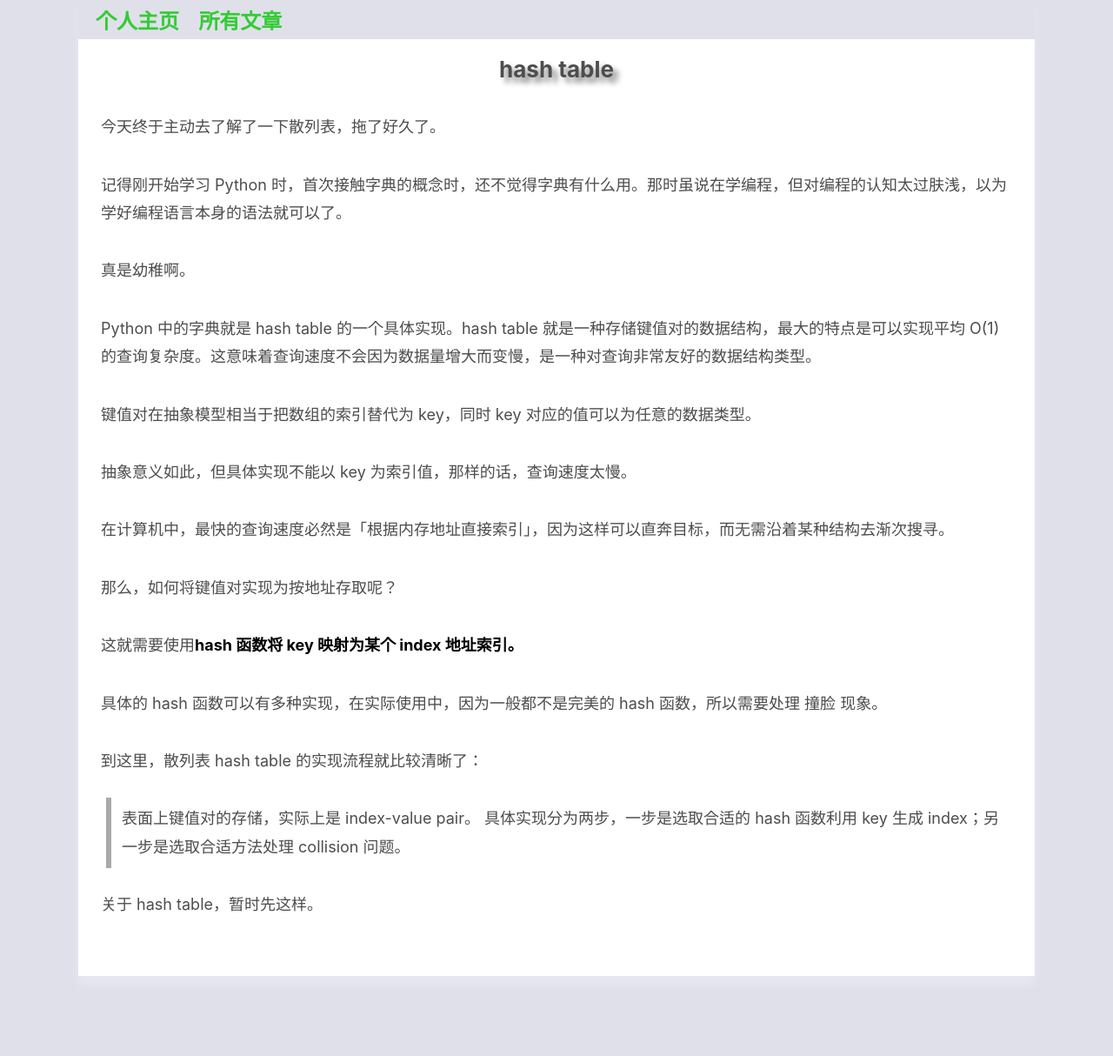
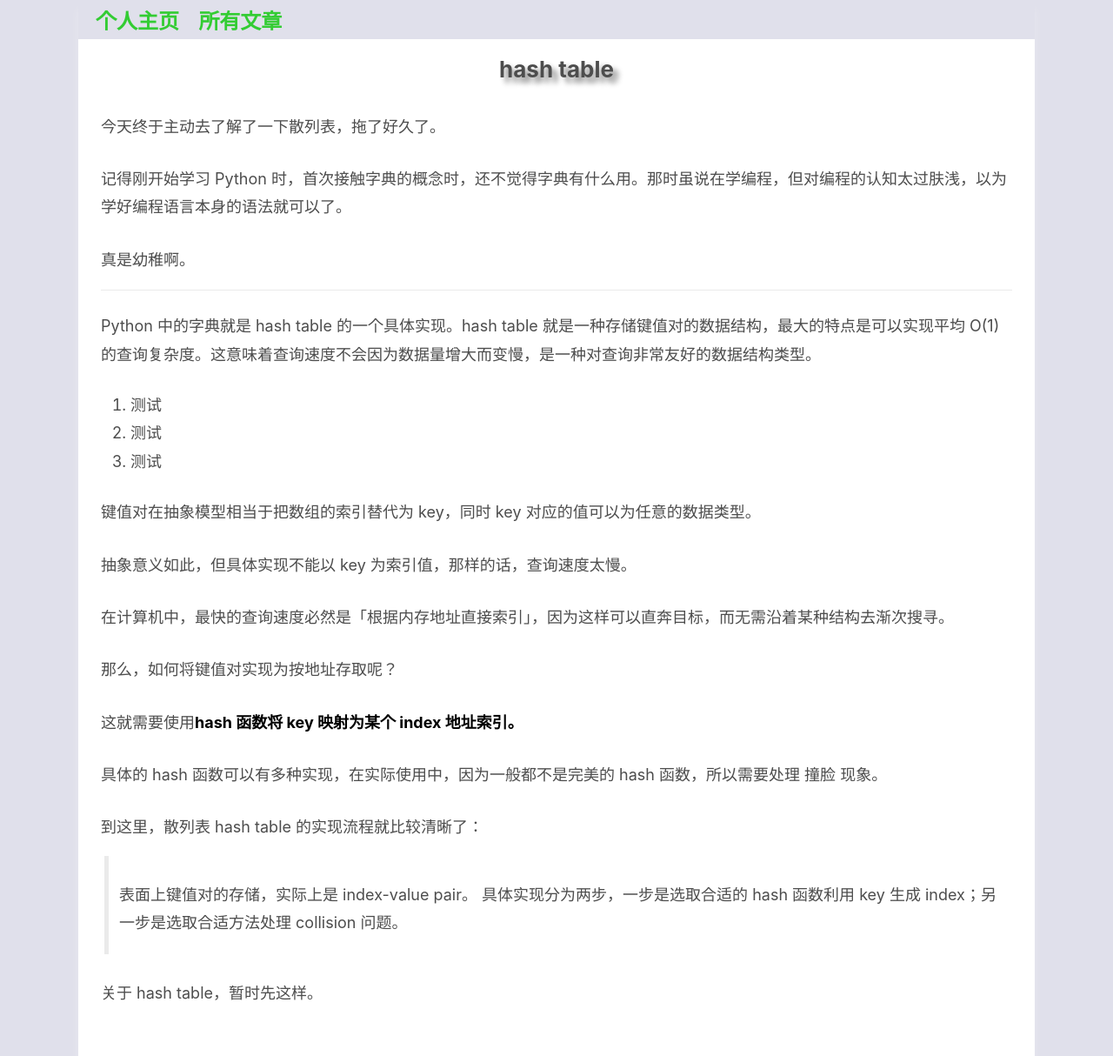
Before and after one commit to xxleyi/xxleyi.github.io, a Jekyll site: the page built from _posts/2017-09-17-hash table.md, in a window 1280 px wide and 1214 px high. Shown: the whole window at 87% size. Built offline with Jekyll 4.4.1, drawn with Linux system fonts in a browser that asks for light colours.

Commit message:
refine layout of hr

```diff
--- /dev/null
+++ b/Gemfile
@@ -0,0 +1,2 @@
+source 'https://rubygems.org'
+gem 'github-pages', group: :jekyll_plugins
--- a/_posts/2017-09-17-hash table.md
+++ b/_posts/2017-09-17-hash table.md
@@ -10,7 +10,13 @@
 
 真是幼稚啊。
 
+----
+
 Python 中的字典就是 hash table 的一个具体实现。hash table 就是一种存储键值对的数据结构，最大的特点是可以实现平均 O(1) 的查询复杂度。这意味着查询速度不会因为数据量增大而变慢，是一种对查询非常友好的数据结构类型。
+
+1. 测试
+2. 测试
+3. 测试
 
 键值对在抽象模型相当于把数组的索引替代为 key，同时 key 对应的值可以为任意的数据类型。
 
--- a/css/main.css
+++ b/css/main.css
@@ -64,7 +64,7 @@ footer li{
   margin-left: 20px;
 }
 nav li{
-    margin-top: 30px;
+    margin-top: 20px;
     float: right;
     clear: both;
 }
@@ -89,8 +89,8 @@ p {
     text-align: center;
 }
 
-#posts li{
-  margin-top: 25px;
+#posts ul li{
+  margin-top: 30px;
   margin-left: 30px;
 }
 
--- a/css/post.css
+++ b/css/post.css
@@ -95,14 +95,17 @@ main h2, h3{
 }
 
 blockquote{
-  border-left: 0.6rem solid darkgrey;
-  padding-left: 0.6rem;
-/*  color: lightskyblue;*/
-  margin: 1rem 1.2rem;
+  border-left: 0.5rem solid rgb(234, 234, 234);
+  box-sizing: border-box;
+  /* padding-left: 0.6rem; */
+  /* color: lightskyblue; */
+  padding: 0.9rem 0.6rem 0.3rem 0.6rem;
+  margin: 0.1rem 1rem 2.1rem 1rem;
 }
 
 p{
   padding: 0.8rem 0.6rem;
+  margin: 1.2rem 0rem 0.8rem;
 }
 
 em, strong{
@@ -123,3 +126,20 @@ code{
   font-size: 2.2rem;
   padding: 1rem 1rem;
 }
+
+
+hr {
+  margin-top: 10px;
+  margin-bottom: 16px;
+  margin-left: 6px;
+  margin-right: 6px;
+  white-space: normal;
+  max-width: 100%;
+  border-right-width: 0px;
+  border-bottom-width: 0px;
+  border-left-width: 0px;
+  border-top-style: solid;
+  border-top-color: rgb(234, 234, 234);
+  height: 1px;
+  color: rgb(51, 51, 51);
+}
```
Also changed, not shown: _posts/2017-09-06-一眨眼，几天过去了.md (+3 -3 lines), _posts/2017-09-08-由 Python 中一切皆对象说开去.md (+1 -1 lines), Gemfile.lock (added).
